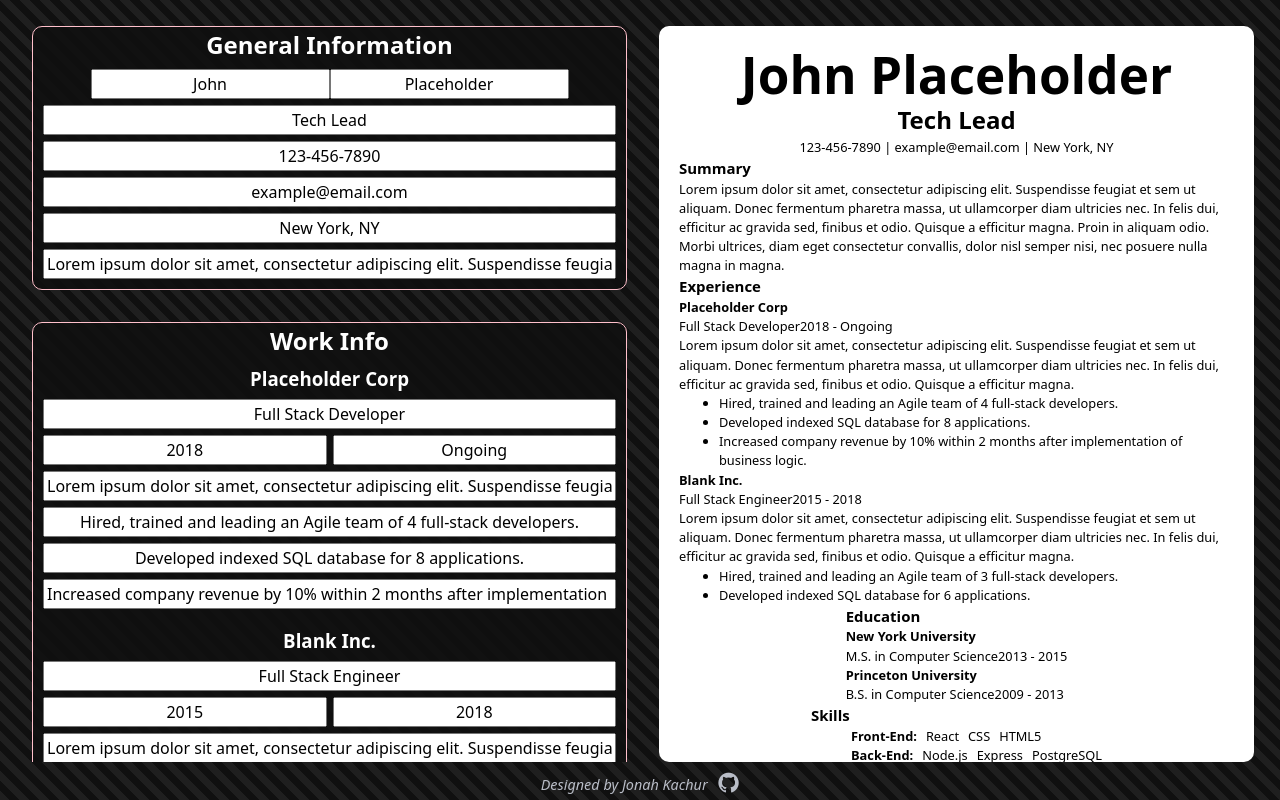
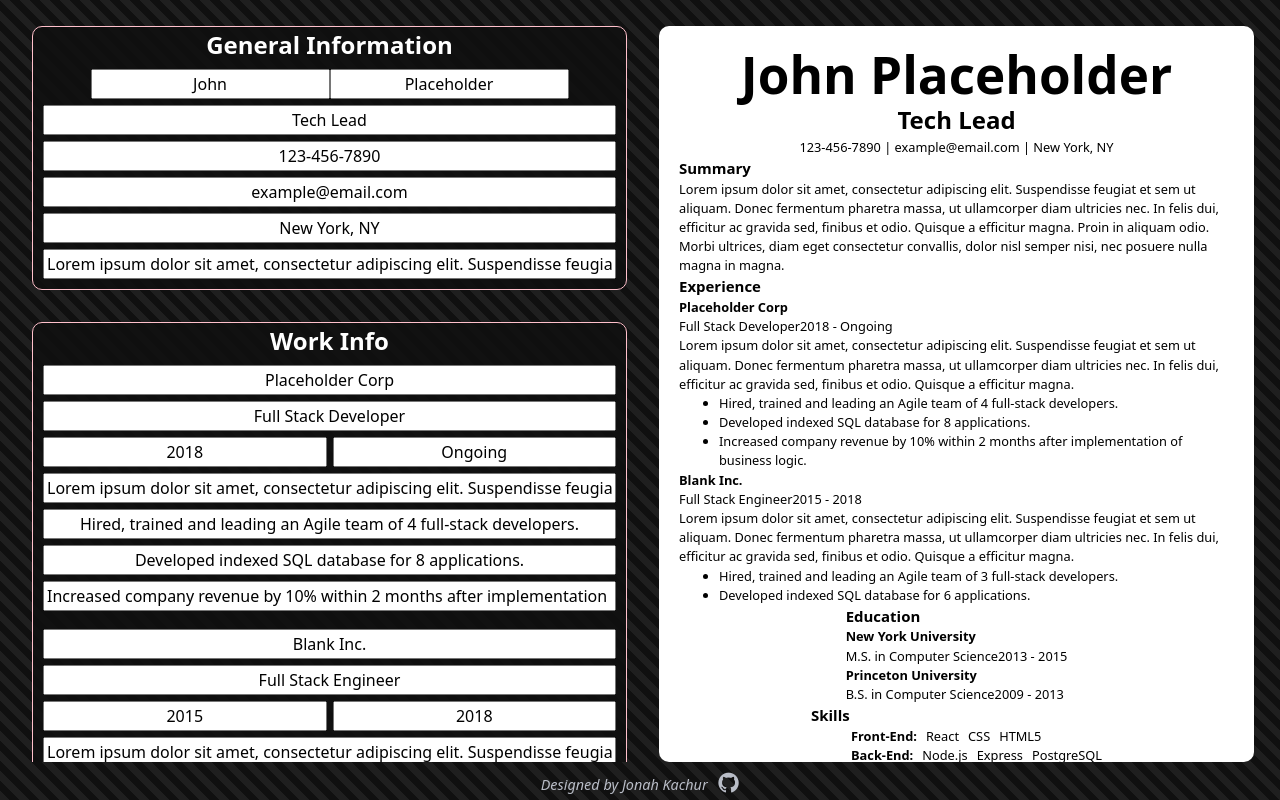
Before and after one commit to JonahKF/odin-reactResumeApp, a React (Vite) app: page / in a window 1280 px wide. Built offline with nearby package versions, Linux system fonts and the light colour scheme.

Commit message:
added field to change company name

```diff
--- a/src/components/App.jsx
+++ b/src/components/App.jsx
@@ -105,6 +105,30 @@ function App() {
     });
   };
 
+  const handleCompanyRename = (oldCompanyName, newCompanyName) => {
+    if (!newCompanyName || person.experience[newCompanyName]) {
+      return;
+    }
+
+    setPerson((prevPerson) => {
+      const oldExperience = prevPerson.experience;
+
+      const newExperience = Object.keys(oldExperience).reduce((acc, key) => {
+        if (key === oldCompanyName) {
+          acc[newCompanyName] = oldExperience[oldCompanyName];
+        } else {
+          acc[key] = oldExperience[key];
+        }
+        return acc;
+      }, {});
+
+      return {
+        ...prevPerson,
+        experience: newExperience,
+      };
+    });
+  };
+
   // console.log({ person });
 
   return (
@@ -116,6 +140,7 @@ function App() {
             personData={person}
             onChange={handleCompanyInfoChange}
             onPointChange={handlePointChange}
+            onCompanyRename={handleCompanyRename}
           />
           <EduInfo personData={person} onChange={handlePersonChange} />
         </div>
--- a/src/components/WorkInfo.jsx
+++ b/src/components/WorkInfo.jsx
@@ -1,7 +1,7 @@
 import CustomInput from "./CustomInput.jsx";
 import "../styles/WorkInfo.css";
 
-function WorkInfo({ personData, onChange, onPointChange }) {
+function WorkInfo({ personData, onChange, onPointChange, onCompanyRename }) {
   const skillCategories = Object.keys(personData.skills);
   const companiesWorked = Object.keys(personData.experience);
   // console.log(personData);
@@ -10,9 +10,14 @@ function WorkInfo({ personData, onChange, onPointChange }) {
     <div className="work-info info-card">
       <h2>Work Info</h2>
 
-      {companiesWorked.map((company) => (
-        <div key={company} className="company-container-input">
-          <h3>{company}</h3>
+      {companiesWorked.map((company, index) => (
+        <div key={index} className="company-container-input">
+          <CustomInput
+            className="company-name-input"
+            field="companyName"
+            value={company}
+            onChange={(_, newName) => onCompanyRename(company, newName)}
+          />
           <CustomInput
             field="position"
             value={personData.experience[company].position}
```
